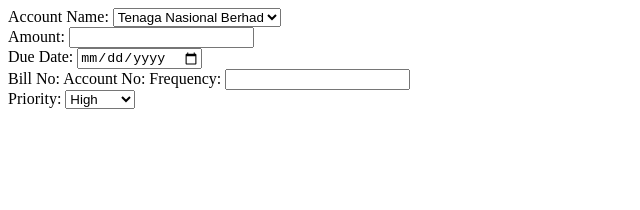
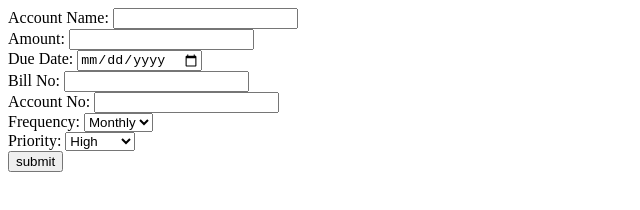
Before and after one commit to smuzani/ada-batch2, a plain HTML site: page editPage.html in a window 1280 px wide. Shown: the whole page, without its empty margins (0-640 px from the left). Drawn offline with Linux system fonts and the light colour scheme.

Commit message:
done editPage

```diff
--- a/editPage.html
+++ b/editPage.html
@@ -8,10 +8,7 @@
 </head>
 <body>
   Account Name:
-  <select name="acountName">
-    <option value="TNB">Tenaga Nasional Berhad</option>
-    <option value="Astro">Astro</option>
-  </select>
+  <input type="text" name="accountName" value="">
 
   <br>
 
@@ -21,16 +18,24 @@
   <br>
 
   Due Date:
-  <input type="date" name="" value="date">
+  <input type="date" name="dueDate" value="date">
 
   <br>
 
   Bill No:
+  <input type="text" name="billNo" value="">
+
+  <br>
 
   Account No:
+  <input type="text" name="accountNo" value="">
+  <br>
 
   Frequency:
-  <input type="text" name="" value="">
+  <select class="" name="frequency">
+    <option value="monthly">Monthly</option>
+    <option value="yearly">Yearly</option>
+  </select>
 
   <br>
 
@@ -40,5 +45,10 @@
     <option value="2">Medium</option>
     <option value="1">Low</option>
   </select>
+
+
+  <br>
+  <input type="submit" value="submit">
+
 </body>
 </html>
```
